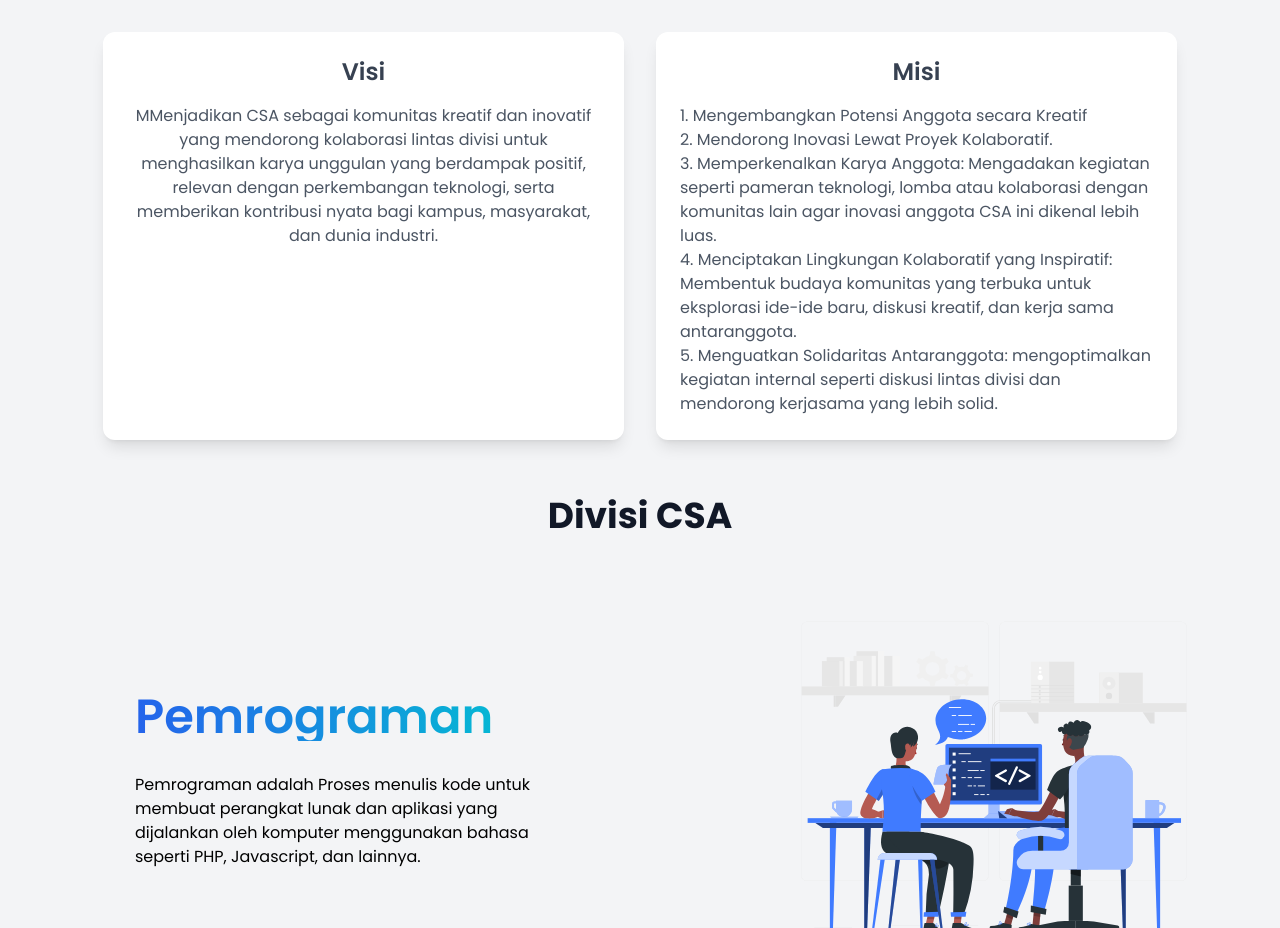
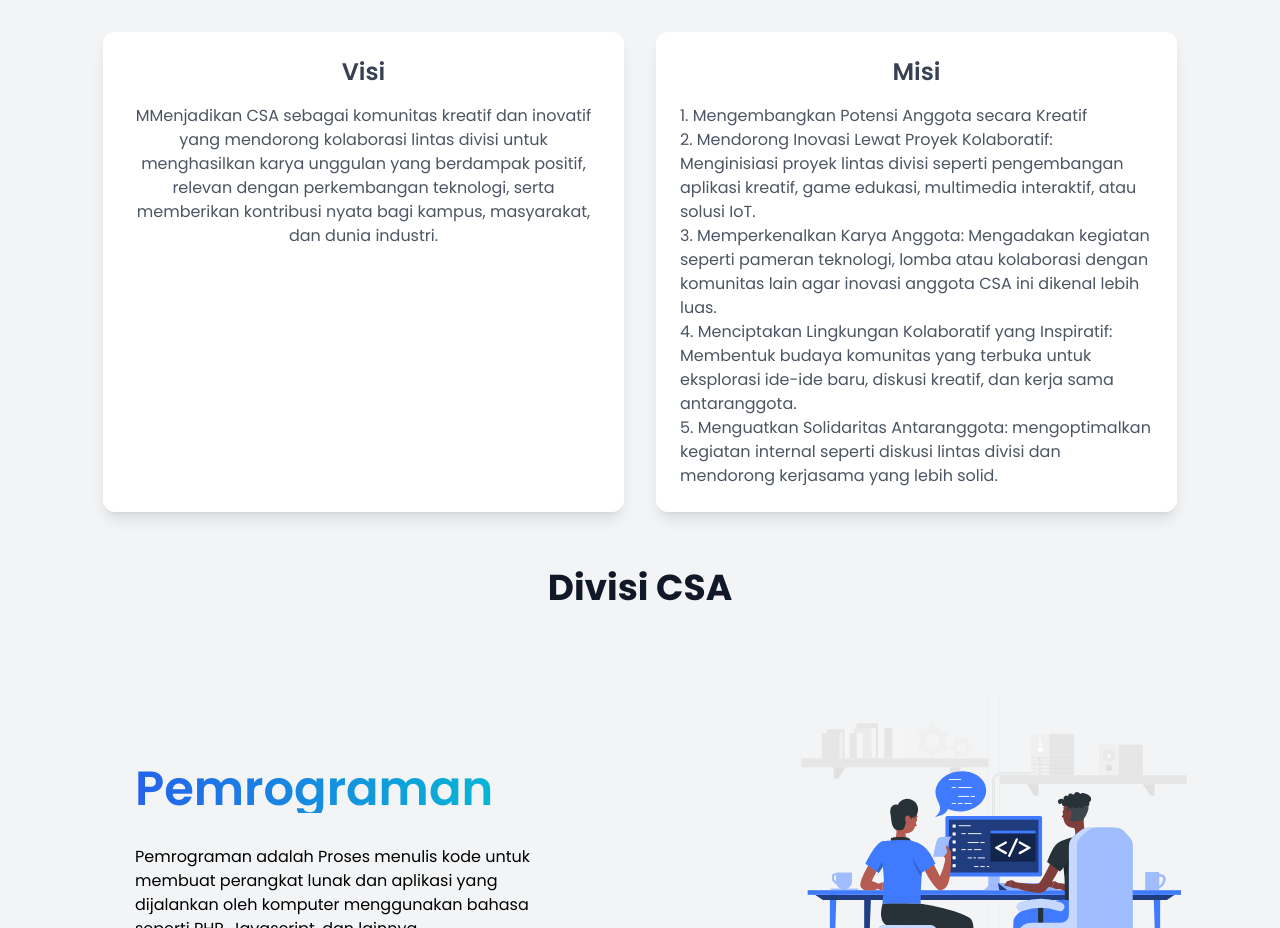
Before and after one commit to TeguhBagasM/csa-stmikmi, a React (Create React App) app: page / in a window 1280 px wide. Shown: the part 3000-3928 px from the top of the page. Built offline with nearby package versions, Linux system fonts and the light colour scheme.

Commit message:
update visi misi

```diff
--- a/src/components/abouts/VisiMisi.jsx
+++ b/src/components/abouts/VisiMisi.jsx
@@ -30,7 +30,10 @@ const VisiMisi = () => {
             <h3 className="text-2xl font-semibold text-gray-700 dark:text-gray-200">Misi</h3>
             <ol className="mt-4 text-gray-600 dark:text-gray-400 text-left list-decimal list-inside">
               <li>Mengembangkan Potensi Anggota secara Kreatif</li>
-              <li>Mendorong Inovasi Lewat Proyek Kolaboratif.</li>
+              <li>
+                Mendorong Inovasi Lewat Proyek Kolaboratif: Menginisiasi proyek lintas divisi seperti
+                pengembangan aplikasi kreatif, game edukasi, multimedia interaktif, atau solusi IoT.
+              </li>
               <li>
                 Memperkenalkan Karya Anggota: Mengadakan kegiatan seperti pameran teknologi, lomba atau
                 kolaborasi dengan komunitas lain agar inovasi anggota CSA ini dikenal lebih luas.
```
